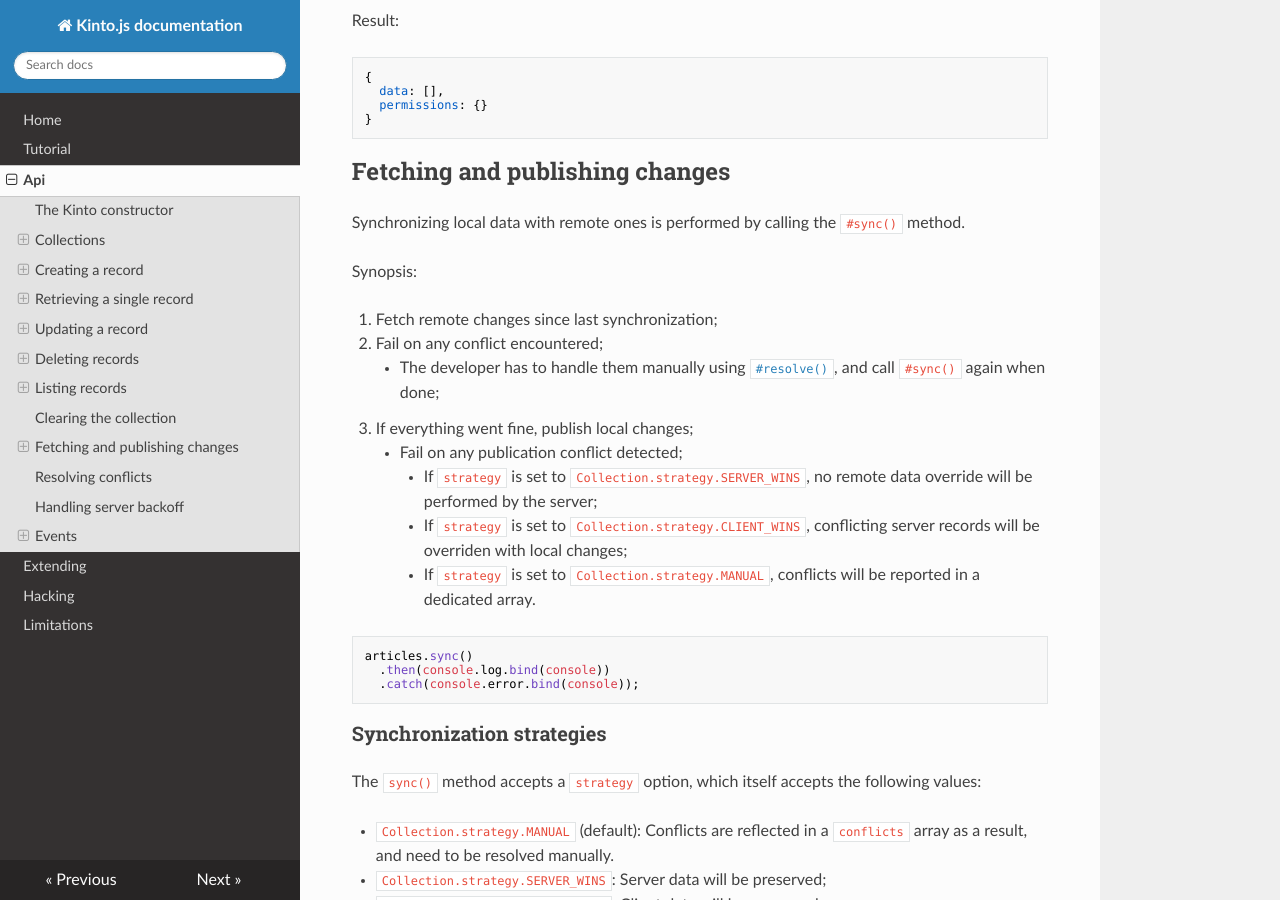
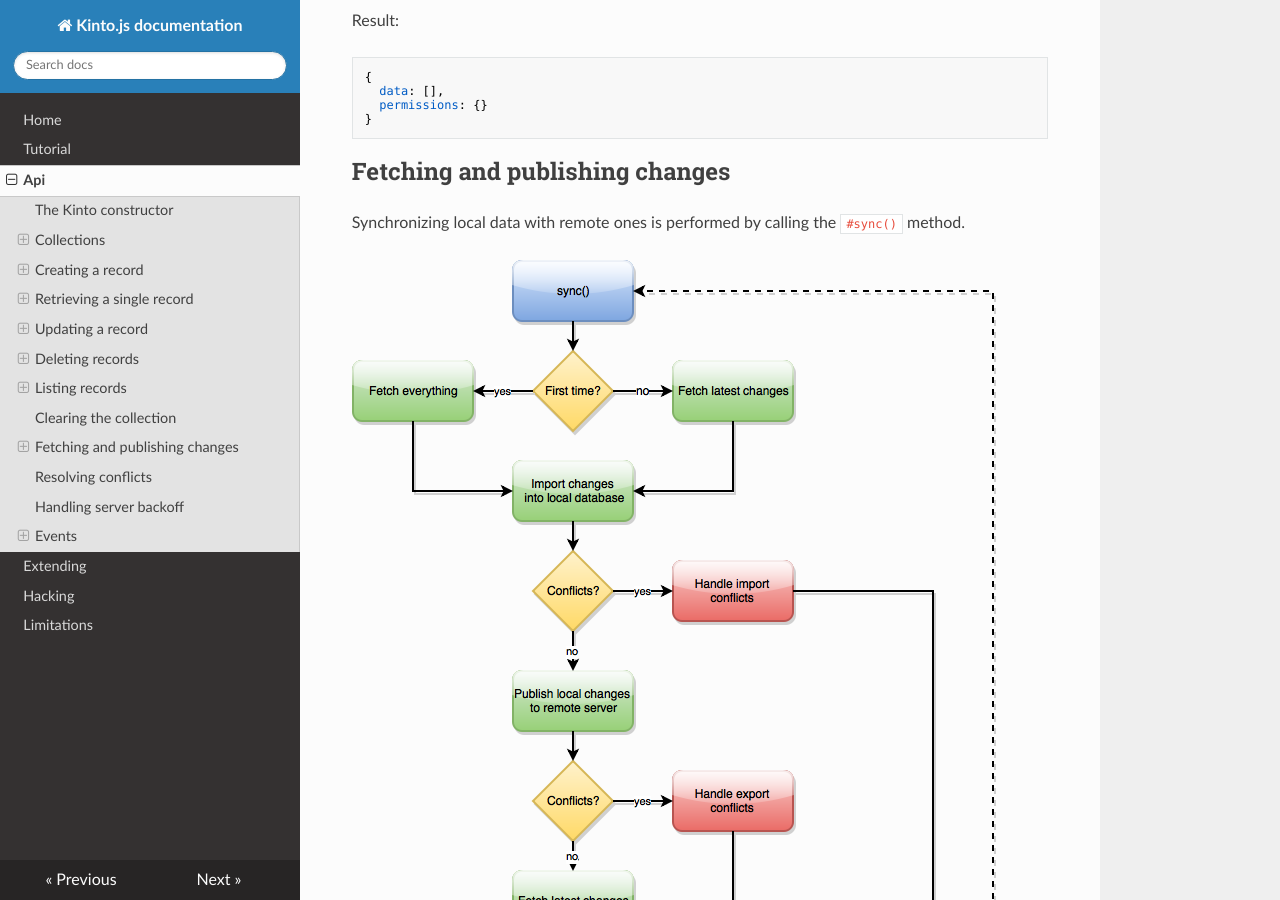
Before and after one commit to Kinto/kinto.js, an MkDocs documentation site: the page built from docs/api.md, in a window 1280 px wide and 900 px high, scrolled down 3755 px. Built offline with MkDocs 1.6.1, drawn with Linux system fonts in a browser that asks for light colours; nearby versions of some CDN libraries; old or Windows-style settings are respelled for this version of MkDocs.

Commit message:
Added synchronization flow diagram.

```diff
--- a/docs/api.md
+++ b/docs/api.md
@@ -196,6 +196,8 @@ Result:
 
 Synchronizing local data with remote ones is performed by calling the `#sync()` method.
 
+![](images/sync-flow.png)
+
 Synopsis:
 
 1. Fetch remote changes since last synchronization;
```
Also changed, not shown: docs/images/sync-flow.png (added).
